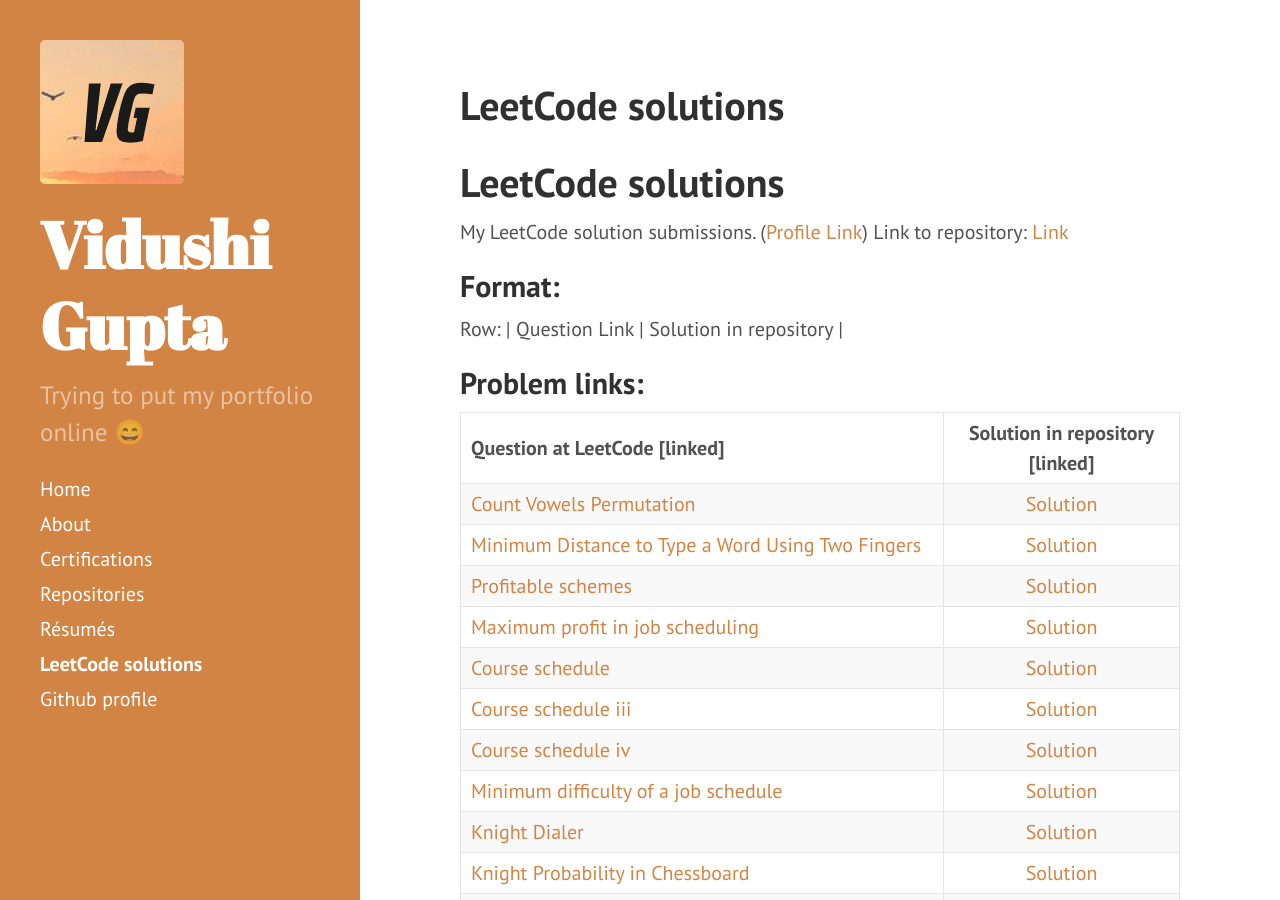
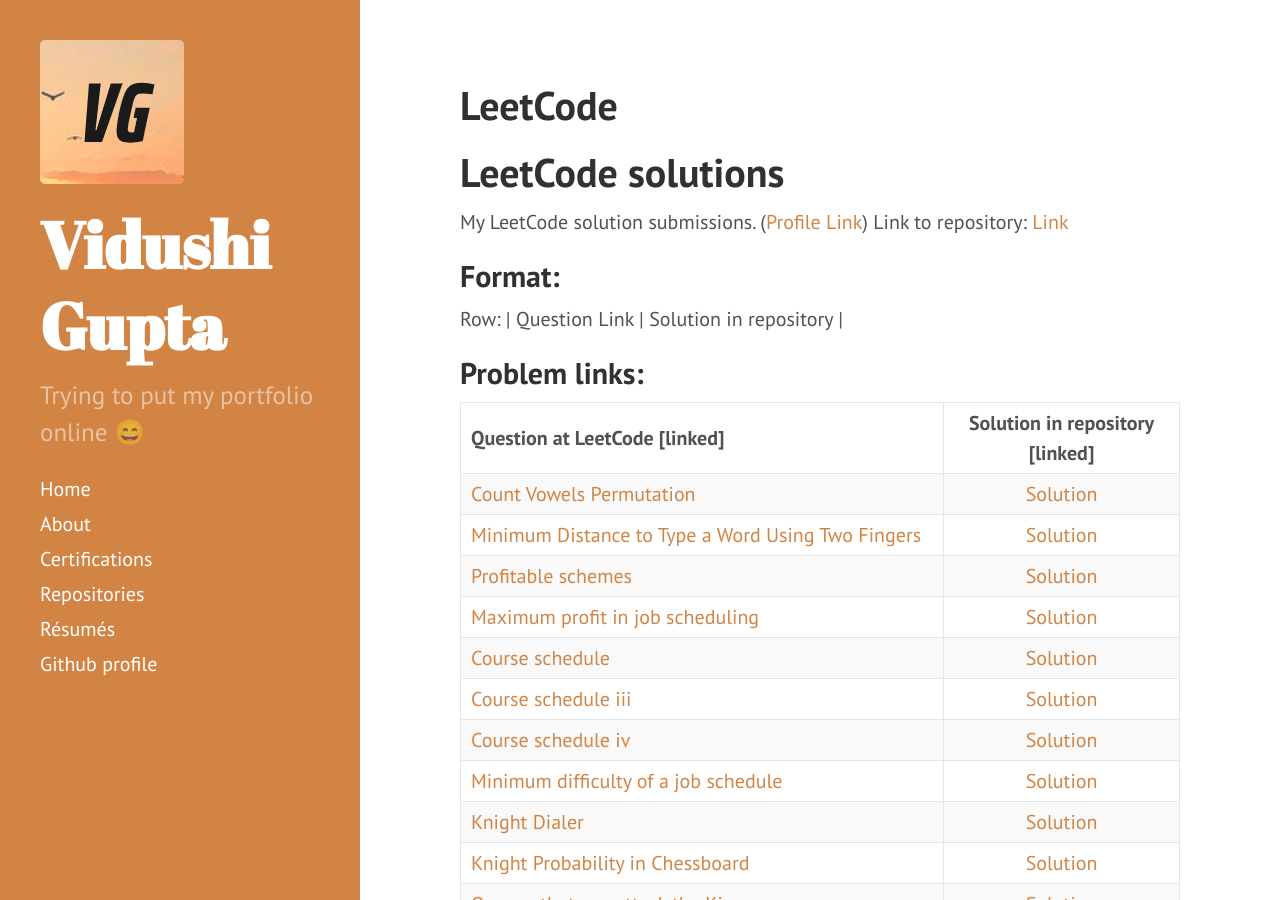
Before and after one commit to VidushiGupta80/vidushigupta80.github.io, a Jekyll site: the page built from repos/leetcode.md, in a window 1280 px wide and 900 px high. Built offline with Jekyll 4.4.1, drawn with Linux system fonts in a browser that asks for light colours; our own code applies the rules of GitHub Pages for plain Markdown files; Markdown is read by kramdown in place of the engine named in the settings; part of the change alters nothing that is shown.

Commit message:
Update leetcode.md

```diff
--- a/repos/leetcode.md
+++ b/repos/leetcode.md
@@ -1,3 +1,7 @@
+---
+layout: post
+title: LeetCode
+---
 # LeetCode solutions
 
 My LeetCode solution submissions. ([Profile Link](https://leetcode.com/guptavidushi/))
```
